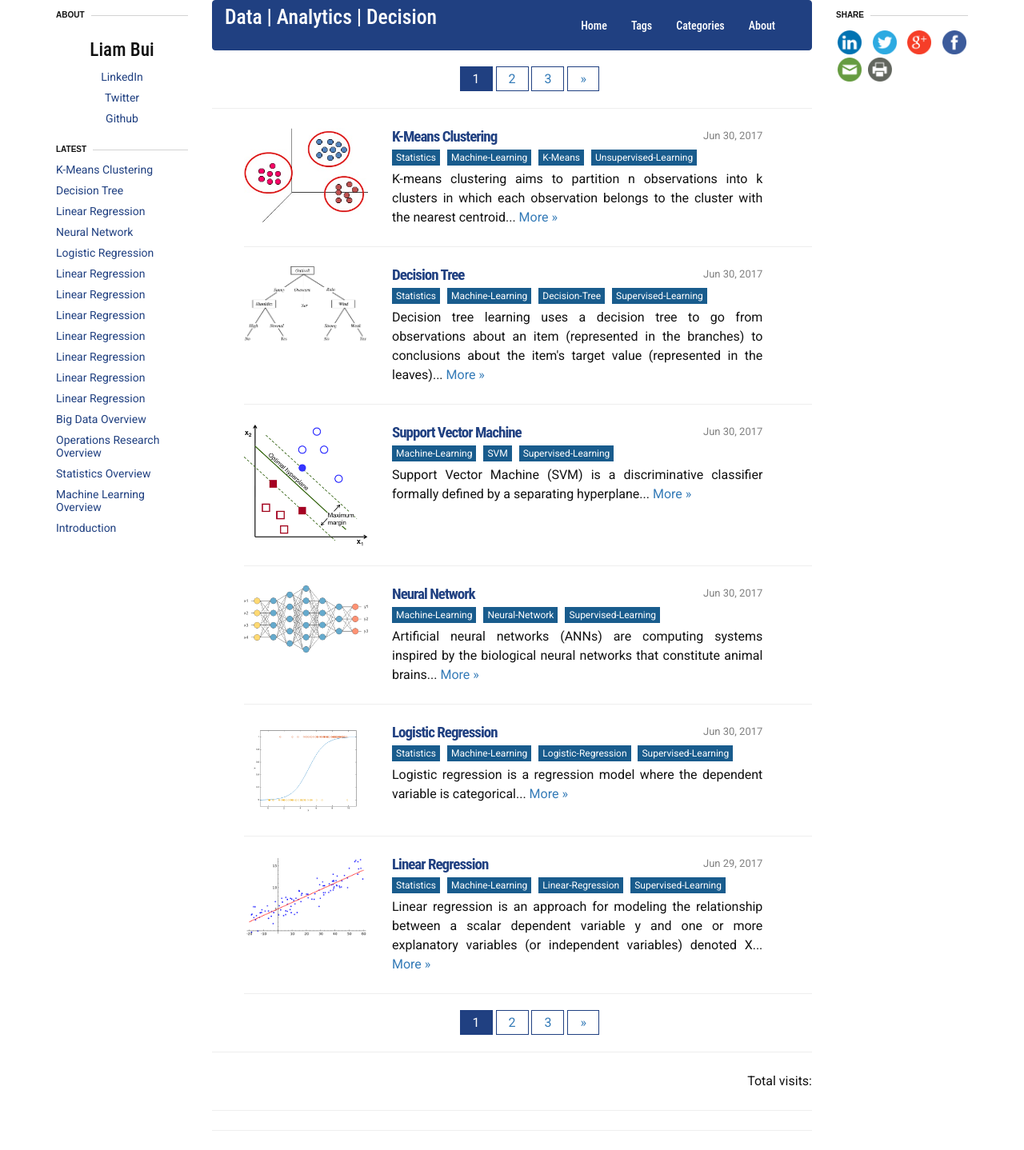
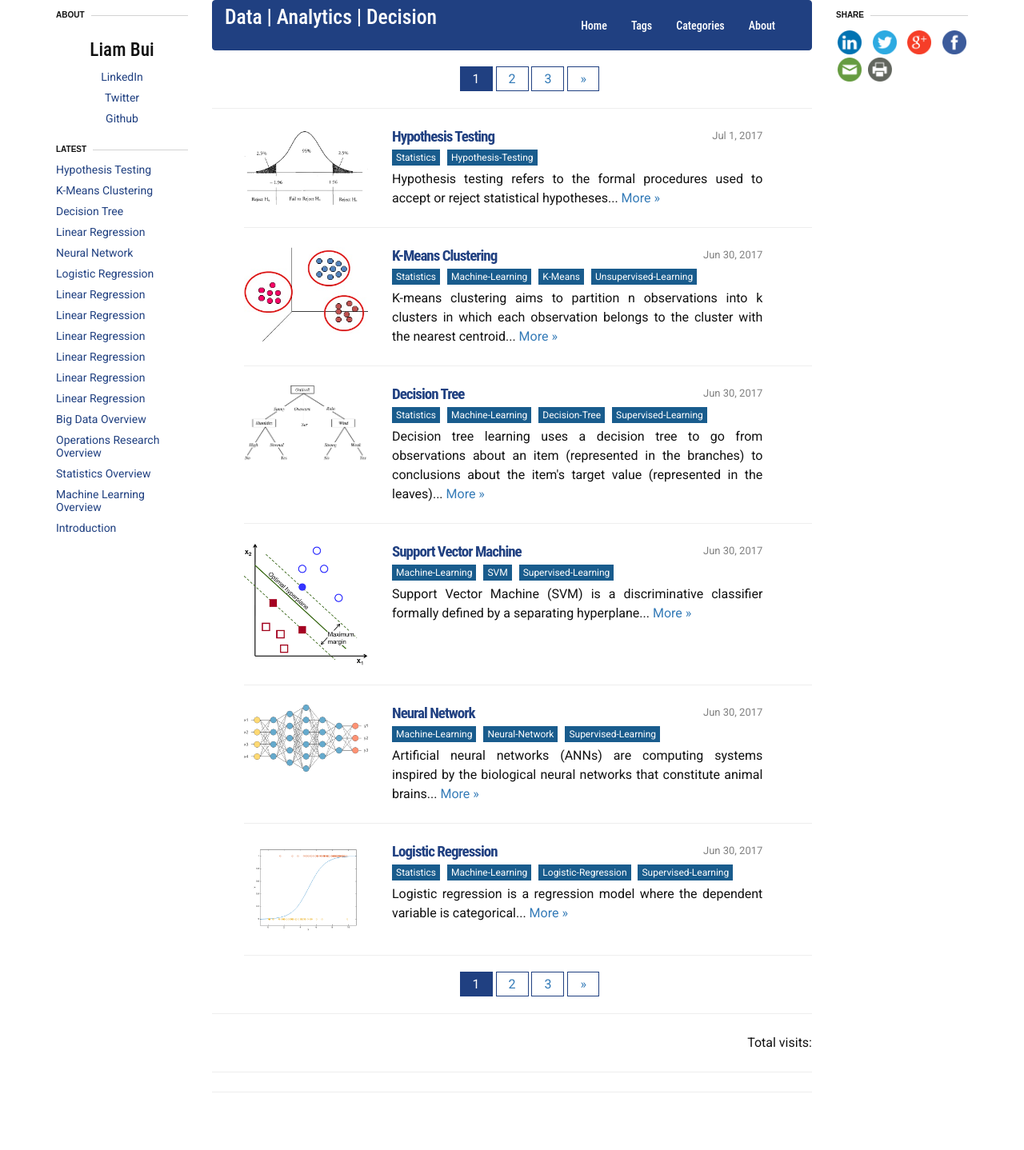
Before and after one commit to liambll/blog-archive, a Jekyll site: the page built from index.html, in a window 1280 px wide. Shown: the whole page at 80% size. Built offline with Jekyll 4.4.1, drawn with Linux system fonts in a browser that asks for light colours; nearby versions of some CDN libraries; the list of posts is cut into pages by our own code; comment, search, counter and statistics services are not loaded; after the commit the page ends 1390 px from its top, so only the background shows below that.

Commit message:
Update 2017-07-01-hypothesis-testing.markdown

```diff
--- a/_posts/2017-07-01-hypothesis-testing.markdown
+++ b/_posts/2017-07-01-hypothesis-testing.markdown
@@ -1,31 +1,16 @@
 ---
 layout: post
 comments: true
-title:  "Linear Regression"
-title2:  "Linear Regression"
-date:   2017-06-29 15:22:00
-permalink: 2017/06/29/linear-regression/
+title:  "Hypothesis Testing"
+title2:  "Hypothesis Testing"
+date:   2017-07-01 15:22:00
+permalink: /hypothesis-testing/
 mathjax: true
-tags: Statistics Machine-Learning Linear-Regression Supervised-Learning
-categories: Statistics Machine-Learning
-img: /blog/assets/linear-regression/linear-regression.png
-summary: Linear regression is an approach for modeling the relationship between a scalar dependent variable y and one or more explanatory variables (or independent variables) denoted X...
+tags: Statistics Hypothesis-Testing
+categories: Statistics
+img: /blog/assets/hypothesis-testing/hypothesis-testing.png
+summary: Hypothesis testing refers to the formal procedures used to accept or reject statistical hypotheses...
 ---
 
 
-"Linear regression is an approach for modeling the relationship between a dependent variable and one or more explanatory variables." In Statistics, Linear regression is used to understand how changes in explanatory variables would affect the dependent variable. In machine learning, the focus is more to predict value of dependent variable based on explanatory variables.
-
-Some examples:
-- analyze relationship between customer's satisfaction and customer's waiting time, call duration, discussion topic, etc
-- predict house price based on the house's characteristics (location, areas, number of bed rooms, number of bath rooms, etc)
-
-## 1. Model
-
-
-## 2. Learning
-
-## 3. Examples
-
-## 4. Further thought
-
-## 5. Statistical perspectives
+"Hypothesis testing refers to the formal procedures used to accept or reject statistical hypotheses."
```
